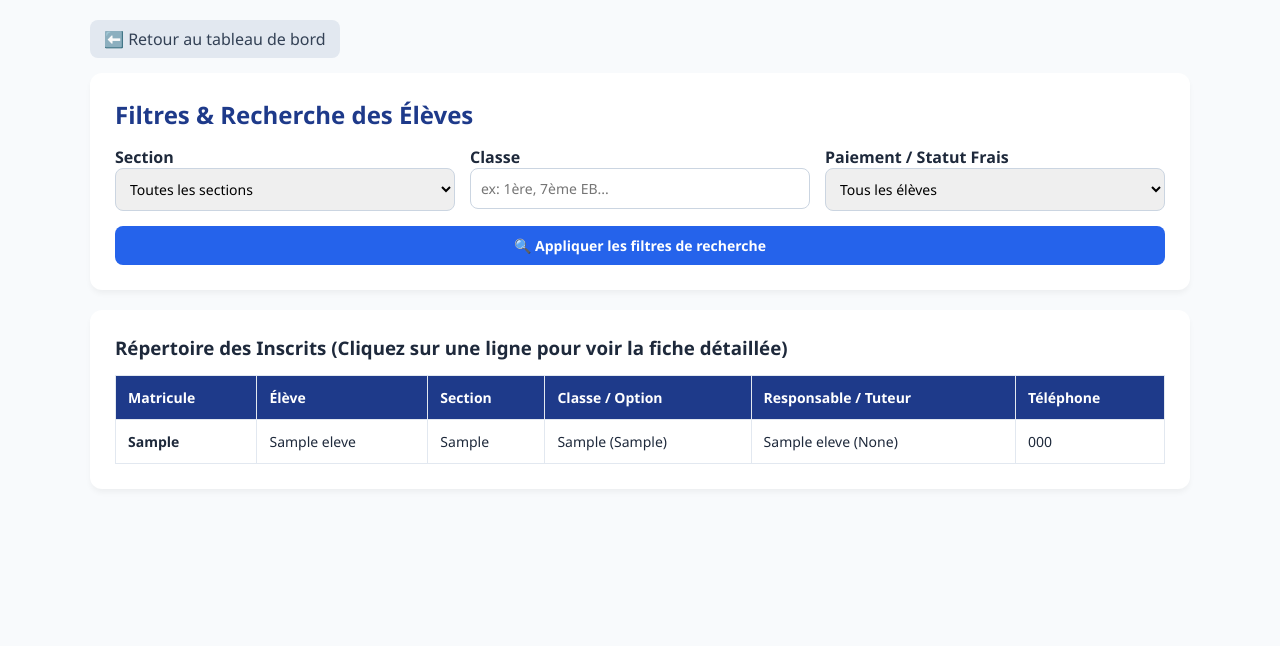
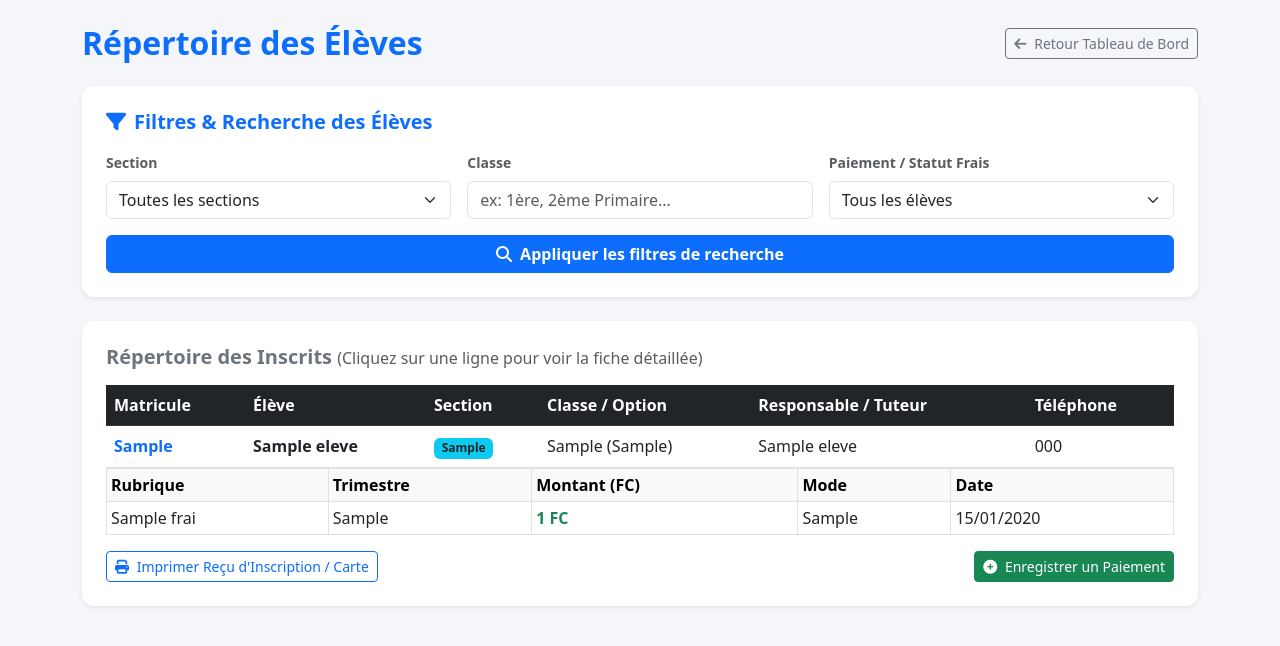
Before and after one commit to osemwanza-ai/gestion-la-charite, a Flask app: page /eleves in a window 1280 px wide. Shown: the top 646 px of the page. Run offline with Flask 3, Linux system fonts and the light colour scheme; tables that the repository leaves empty hold one stand-in row (values such as "Sample post").

Commit message:
Update eleves.html

```diff
--- a/templates/eleves.html
+++ b/templates/eleves.html
@@ -3,76 +3,69 @@
 <head>
     <meta charset="UTF-8">
     <meta name="viewport" content="width=device-width, initial-scale=1.0">
-    <title>Répertoire des Élèves - C.S. La Charité</title>
+    <title>Répertoire des Élèves - CS La Charité</title>
+    <link href="https://cdn.jsdelivr.net/npm/bootstrap@5.3.0/dist/css/bootstrap.min.css" rel="stylesheet">
+    <link rel="stylesheet" href="https://cdnjs.cloudflare.com/ajax/libs/font-awesome/6.4.0/css/all.min.css">
     <style>
-        * { box-sizing: border-box; font-family: 'Segoe UI', sans-serif; margin: 0; padding: 0; }
-        body { background-color: #f8fafc; color: #1e293b; padding: 20px; }
-        .container { max-width: 1100px; margin: 0 auto; }
-        .box { background: white; padding: 25px; border-radius: 12px; box-shadow: 0 4px 6px -1px rgba(0,0,0,0.05); margin-bottom: 20px; }
-        .btn-back { display: inline-block; padding: 8px 14px; background: #e2e8f0; color: #334155; text-decoration: none; border-radius: 8px; margin-bottom: 15px; }
-        .filter-grid { display: grid; grid-template-columns: repeat(auto-fit, minmax(200px, 1fr)); gap: 15px; margin-bottom: 15px; }
-        select, input, button { width: 100%; padding: 10px; border: 1px solid #cbd5e1; border-radius: 8px; font-size: 14px; }
-        button.btn-search { background: #2563eb; color: white; font-weight: bold; border: none; cursor: pointer; }
-
-        table { width: 100%; border-collapse: collapse; margin-top: 15px; }
-        th, td { border: 1px solid #e2e8f0; padding: 12px; text-align: left; font-size: 14px; }
-        th { background-color: #1e3a8a; color: white; }
-        tr.clickable-row { cursor: pointer; transition: background 0.2s; }
-        tr.clickable-row:hover { background-color: #f1f5f9; }
-
-        /* MODAL STYLES */
-        .modal { display: none; position: fixed; top: 0; left: 0; width: 100%; height: 100%; background: rgba(0,0,0,0.5); justify-content: center; align-items: center; z-index: 1000; }
-        .modal-content { background: white; width: 90%; max-width: 750px; max-height: 90vh; overflow-y: auto; padding: 25px; border-radius: 12px; }
-        .close-btn { float: right; font-size: 24px; font-weight: bold; cursor: pointer; color: #64748b; }
-        .modal-header { border-bottom: 2px solid #e2e8f0; padding-bottom: 10px; margin-bottom: 15px; }
-        .info-grid { display: grid; grid-template-columns: 1fr 1fr; gap: 10px; margin-bottom: 15px; background: #f8fafc; padding: 15px; border-radius: 8px; }
-        .badge-ok { background: #dcfce7; color: #166534; padding: 3px 8px; border-radius: 4px; font-weight: bold; }
-        .badge-danger { background: #fee2e2; color: #991b1b; padding: 3px 8px; border-radius: 4px; font-weight: bold; }
+        body { background-color: #f4f6f9; font-family: system-ui, -apple-system, sans-serif; }
+        .card-custom { border: none; border-radius: 12px; }
+        .clickable-row { cursor: pointer; transition: background-color 0.2s; }
+        .clickable-row:hover { background-color: #e9ecef !important; }
     </style>
 </head>
 <body>
-<div class="container">
-    <a href="/" class="btn-back">⬅️ Retour au tableau de bord</a>
 
-    <div class="box">
-        <h2 style="color: #1e3a8a; margin-bottom: 15px;">Filtres & Recherche des Élèves</h2>
-        <form method="GET" action="/eleves">
-            <div class="filter-grid">
-                <div>
-                    <label><strong>Section</strong></label>
-                    <select name="section">
+<div class="container py-4">
+    <div class="d-flex justify-content-between align-items-center mb-4">
+        <h2 class="fw-bold text-primary m-0">Répertoire des Élèves</h2>
+        <a href="{{ url_for('index') }}" class="btn btn-outline-secondary btn-sm">
+            <i class="fa-solid fa-arrow-left me-1"></i> Retour Tableau de Bord
+        </a>
+    </div>
+
+    <!-- Filtres -->
+    <div class="card card-custom bg-white shadow-sm p-4 mb-4">
+        <h5 class="fw-bold mb-3 text-primary"><i class="fa-solid fa-filter me-2"></i>Filtres & Recherche des Élèves</h5>
+        <form method="GET" action="{{ url_for('liste_eleves') }}">
+            <div class="row g-3">
+                <div class="col-md-4">
+                    <label class="form-label text-muted small fw-bold">Section</label>
+                    <select name="section" class="form-select">
                         <option value="">Toutes les sections</option>
-                        <option value="Maternelle">Maternelle</option>
-                        <option value="Primaire">Primaire</option>
-                        <option value="Secondaire">Secondaire</option>
-                        <option value="Humanités">Humanités</option>
+                        <option value="Maternelle" {% if section_sel == 'Maternelle' %}selected{% endif %}>Maternelle</option>
+                        <option value="Primaire" {% if section_sel == 'Primaire' %}selected{% endif %}>Primaire</option>
+                        <option value="Secondaire" {% if section_sel == 'Secondaire' %}selected{% endif %}>Secondaire</option>
                     </select>
                 </div>
-                <div>
-                    <label><strong>Classe</strong></label>
-                    <input type="text" name="classe" placeholder="ex: 1ère, 7ème EB...">
+                <div class="col-md-4">
+                    <label class="form-label text-muted small fw-bold">Classe</label>
+                    <input type="text" name="classe" class="form-control" placeholder="ex: 1ère, 2ème Primaire..." value="{{ classe_sel }}">
                 </div>
-                <div>
-                    <label><strong>Paiement / Statut Frais</strong></label>
-                    <select name="type_frais">
+                <div class="col-md-4">
+                    <label class="form-label text-muted small fw-bold">Paiement / Statut Frais</label>
+                    <select name="statut" class="form-select">
                         <option value="">Tous les élèves</option>
-                        <option value="INSCRIPTION">Ayant payé l'Inscription</option>
-                        <option value="MINERVAL_T1">Ayant payé Minerval (1er Trim)</option>
-                        <option value="MINERVAL_T2">Ayant payé Minerval (2ème Trim)</option>
-                        <option value="MINERVAL_T3">Ayant payé Minerval (3ème Trim)</option>
-                        <option value="TECHNIQUE">Ayant payé Frais Technique</option>
-                        <option value="CONNEXE">Ayant payé Frais Connexe</option>
+                        <option value="paye" {% if statut_sel == 'paye' %}selected{% endif %}>Élèves ayant effectué un paiement</option>
+                        <option value="non_paye" {% if statut_sel == 'non_paye' %}selected{% endif %}>Aucun paiement enregistré</option>
                     </select>
                 </div>
+                <div class="col-12 mt-3">
+                    <button type="submit" class="btn btn-primary w-100 fw-bold">
+                        <i class="fa-solid fa-search me-1"></i> Appliquer les filtres de recherche
+                    </button>
                 </div>
-            <button type="submit" class="btn-search">🔍 Appliquer les filtres de recherche</button>
+            </div>
         </form>
     </div>
 
-    <div class="box">
-        <h3>Répertoire des Inscrits (Cliquez sur une ligne pour voir la fiche détaillée)</h3>
-        <table>
-            <thead>
+    <!-- Tableau répertoire -->
+    <div class="card card-custom bg-white shadow-sm p-4">
+        <h5 class="fw-bold mb-3 text-secondary">
+            Répertoire des Inscrits <span class="fs-6 fw-normal text-muted">(Cliquez sur une ligne pour voir la fiche détaillée)</span>
+        </h5>
+        <div class="table-responsive">
+            <table class="table table-hover align-middle mb-0">
+                <thead class="table-dark">
                     <tr>
                         <th>Matricule</th>
                         <th>Élève</th>
@@ -84,121 +77,89 @@
                 </thead>
                 <tbody>
                     {% for e in eleves %}
-                <tr class="clickable-row" onclick="ouvrirModal({{ e.id }})">
-                    <td><strong>{{ e.matricule }}</strong></td>
-                    <td>{{ e.nom_complet }}</td>
-                    <td>{{ e.section }}</td>
-                    <td>{{ e.classe }} {% if e.option and e.option != 'N/A' %}({{ e.option }}){% endif %}</td>
-                    <td>{{ e.nom_responsables }} ({{ e.lien_parente }})</td>
+                    <tr class="clickable-row" data-bs-toggle="modal" data-bs-target="#modalEleve{{ e.id }}">
+                        <td class="fw-bold text-primary">{{ e.matricule }}</td>
+                        <td class="fw-bold">{{ e.nom_complet }}</td>
+                        <td><span class="badge bg-info text-dark">{{ e.section }}</span></td>
+                        <td>{{ e.classe }} {{ '(' ~ e.option ~ ')' if e.option else '' }}</td>
+                        <td>{{ e.nom_responsables }} {% if e.lien_parente %}({{ e.lien_parente }}){% endif %}</td>
                         <td>{{ e.telephone_principal }}</td>
+                    </tr>
+
+                    <!-- Modal Fiche Détaillée Élève -->
+                    <div class="modal fade" id="modalEleve{{ e.id }}" tabindex="-1" aria-hidden="true">
+                        <div class="modal-dialog modal-lg modal-dialog-centered">
+                            <div class="modal-content">
+                                <div class="modal-header bg-primary text-white">
+                                    <h5 class="modal-title fw-bold"><i class="fa-solid fa-id-card me-2"></i>Fiche Élève : {{ e.nom_complet }}</h5>
+                                    <button type="button" class="btn-close btn-close-white" data-bs-dismiss="modal" aria-label="Fermer"></button>
+                                </div>
+                                <div class="modal-body">
+                                    <div class="row g-3">
+                                        <div class="col-md-6">
+                                            <p class="mb-1"><strong>Matricule :</strong> {{ e.matricule }}</p>
+                                            <p class="mb-1"><strong>Sexe :</strong> {{ e.sexe }}</p>
+                                            <p class="mb-1"><strong>Date / Lieu de Naissance :</strong> {{ e.date_naissance or 'N/A' }} à {{ e.lieu_naissance or 'N/A' }}</p>
+                                            <p class="mb-1"><strong>Adresse :</strong> {{ e.adresse or 'N/A' }}</p>
+                                        </div>
+                                        <div class="col-md-6">
+                                            <p class="mb-1"><strong>Section :</strong> {{ e.section }}</p>
+                                            <p class="mb-1"><strong>Classe :</strong> {{ e.classe }} {{ e.option }}</p>
+                                            <p class="mb-1"><strong>Tuteur :</strong> {{ e.nom_responsables }} ({{ e.lien_parente }})</p>
+                                            <p class="mb-1"><strong>Téléphone :</strong> {{ e.telephone_principal }} / {{ e.telephone_secondaire or '-' }}</p>
+                                        </div>
+                                    </div>
+                                    <hr>
+                                    <h6 class="fw-bold text-success mb-2"><i class="fa-solid fa-receipt me-2"></i>Historique des Frais Payés</h6>
+                                    <table class="table table-sm table-bordered">
+                                        <thead class="table-light">
+                                            <tr>
+                                                <th>Rubrique</th>
+                                                <th>Trimestre</th>
+                                                <th>Montant (FC)</th>
+                                                <th>Mode</th>
+                                                <th>Date</th>
+                                            </tr>
+                                        </thead>
+                                        <tbody>
+                                            {% for p in e.paiements %}
+                                            <tr>
+                                                <td>{{ p.rubrique.nom if p.rubrique else '-' }}</td>
+                                                <td>{{ p.trimestre }}</td>
+                                                <td class="fw-bold text-success">{{ "{:,.0f}".format(p.montant) }} FC</td>
+                                                <td>{{ p.mode_paiement }}</td>
+                                                <td>{{ p.date_paiement.strftime('%d/%m/%Y') }}</td>
                                             </tr>
                                             {% else %}
                                             <tr>
-                    <td colspan="6" style="text-align: center; color: #64748b;">Aucun élève ne correspond aux critères de recherche.</td>
+                                                <td colspan="5" class="text-center text-muted">Aucun paiement enregistré pour le moment.</td>
+                                            </tr>
+                                            {% endfor %}
+                                        </tbody>
+                                    </table>
+                                </div>
+                                <div class="modal-footer d-flex justify-content-between">
+                                    <a href="{{ url_for('imprimer_recu', type_recu='inscription', id_recu=e.id) }}" target="_blank" class="btn btn-outline-primary btn-sm">
+                                        <i class="fa-solid fa-print me-1"></i> Imprimer Reçu d'Inscription / Carte
+                                    </a>
+                                    <a href="{{ url_for('paiement', eleve_id=e.id) }}" class="btn btn-success btn-sm">
+                                        <i class="fa-solid fa-plus-circle me-1"></i> Enregistrer un Paiement
+                                    </a>
+                                </div>
+                            </div>
+                        </div>
+                    </div>
+                    {% else %}
+                    <tr>
+                        <td colspan="6" class="text-center text-muted py-3">Aucun élève trouvé.</td>
                     </tr>
                     {% endfor %}
                 </tbody>
             </table>
         </div>
     </div>
-
-<!-- MODAL FICHE DÉTAILLÉE ÉLÈVE -->
-<div id="modalEleve" class="modal">
-    <div class="modal-content">
-        <span class="close-btn" onclick="fermerModal()">&times;</span>
-
-        <div class="modal-header">
-            <h2 id="m-nom" style="color: #1e3a8a;">-</h2>
-            <p>Matricule : <strong id="m-matricule">-</strong> | Date d'inscription : <span id="m-date-ins">-</span></p>
 </div>
 
-        <h3>1. Informations Personnelles & Scolarité</h3>
-        <div class="info-grid">
-            <p><strong>Genre :</strong> <span id="m-sexe">-</span></p>
-            <p><strong>Né(e) le :</strong> <span id="m-naissance">-</span></p>
-            <p><strong>Lieu de naissance :</strong> <span id="m-lieu">-</span></p>
-            <p><strong>Adresse :</strong> <span id="m-adresse">-</span></p>
-            <p><strong>Section :</strong> <span id="m-section">-</span></p>
-            <p><strong>Classe / Option :</strong> <span id="m-classe-option">-</span></p>
-        </div>
-
-        <h3>2. Responsable / Tuteur Légal</h3>
-        <div class="info-grid">
-            <p><strong>Tuteur :</strong> <span id="m-tuteur">-</span></p>
-            <p><strong>Lien de parenté :</strong> <span id="m-lien">-</span></p>
-            <p><strong>Tél. Principal :</strong> <span id="m-tel1">-</span></p>
-            <p><strong>Tél. Secondaire :</strong> <span id="m-tel2">-</span></p>
-        </div>
-
-        <h3>3. Bilan Financial des Frais</h3>
-        <table>
-            <thead>
-                <tr>
-                    <th>Catégorie de Frais</th>
-                    <th>Montant Fixé</th>
-                    <th>Total Payé</th>
-                    <th>Reste à Payer</th>
-                </tr>
-            </thead>
-            <tbody id="m-bilan-body">
-                <!-- Rempli par JavaScript -->
-            </tbody>
-        </table>
-    </div>
-</div>
-
-<script>
-function ouvrirModal(eleveId) {
-    fetch('/api/eleve/' + eleveId)
-        .then(response => response.json())
-        .then(data => {
-            document.getElementById('m-nom').innerText = data.nom_complet;
-            document.getElementById('m-matricule').innerText = data.matricule;
-            document.getElementById('m-date-ins').innerText = data.date_inscription;
-            document.getElementById('m-sexe').innerText = data.sexe;
-            document.getElementById('m-naissance').innerText = data.date_naissance;
-            document.getElementById('m-lieu').innerText = data.lieu_naissance;
-            document.getElementById('m-adresse').innerText = data.adresse;
-            document.getElementById('m-section').innerText = data.section;
-            document.getElementById('m-classe-option').innerText = data.classe + (data.option !== 'N/A' ? ' (' + data.option + ')' : '');
-
-            document.getElementById('m-tuteur').innerText = data.nom_responsables;
-            document.getElementById('m-lien').innerText = data.lien_parente;
-            document.getElementById('m-tel1').innerText = data.telephone_principal;
-            document.getElementById('m-tel2').innerText = data.telephone_secondaire;
-
-            var tbody = document.getElementById('m-bilan-body');
-            tbody.innerHTML = '';
-
-            data.bilan.forEach(item => {
-                var tr = document.createElement('tr');
-                var badgeReste = item.reste > 0
-                    ? `<span class="badge-danger">${item.reste}</span>`
-                    : `<span class="badge-ok">Solde réglé (0)</span>`;
-
-                tr.innerHTML = `
-                    <td><strong>${item.libelle}</strong></td>
-                    <td>${item.exige}</td>
-                    <td>${item.paye}</td>
-                    <td>${badgeReste}</td>
-                `;
-                tbody.appendChild(tr);
-            });
-
-            document.getElementById('modalEleve').style.display = 'flex';
-        });
-}
-
-function fermerModal() {
-    document.getElementById('modalEleve').style.display = 'none';
-}
-
-window.onclick = function(event) {
-    var modal = document.getElementById('modalEleve');
-    if (event.target == modal) {
-        modal.style.display = "none";
-    }
-}
-</script>
+<script src="https://cdn.jsdelivr.net/npm/bootstrap@5.3.0/dist/js/bootstrap.bundle.min.js"></script>
 </body>
 </html>
```
Lines whose indentation alone changed are shown as unchanged.
